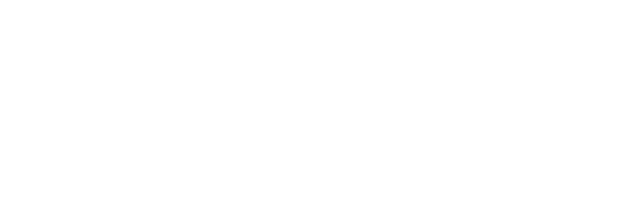
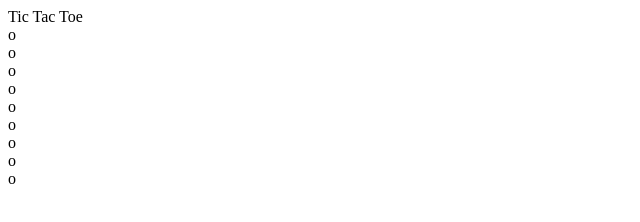
Before and after one commit to jack-white9/tic-tac-toe, a plain HTML site: page index.html in a window 1280 px wide. Shown: the whole page, without its empty margins (0-640 px from the left). Drawn offline with Linux system fonts and the light colour scheme.

Commit message:
Skeleton HTML

```diff
--- a/index.html
+++ b/index.html
@@ -9,8 +9,24 @@
     <link rel="preconnect" href="https://fonts.gstatic.com" crossorigin>
     <link href="https://fonts.googleapis.com/css2?family=Roboto:wght@300&display=swap" rel="stylesheet">
     <link href="https://fonts.googleapis.com/css2?family=Atkinson+Hyperlegible&display=swap" rel="stylesheet">
+    <title>Tic Tac Toe</title>
 </head>
 <body>
+    <wrapper>
+        <header>Tic Tac Toe</header>
+        <container>
+            <div>o</div>
+            <div>o</div>
+            <div>o</div>
+            <div>o</div>
+            <div>o</div>
+            <div>o</div>
+            <div>o</div>
+            <div>o</div>
+            <div>o</div>
+        </container>
+    </wrapper>
+
     <script src="main.js"></script>
 </body>
 </html>
```
